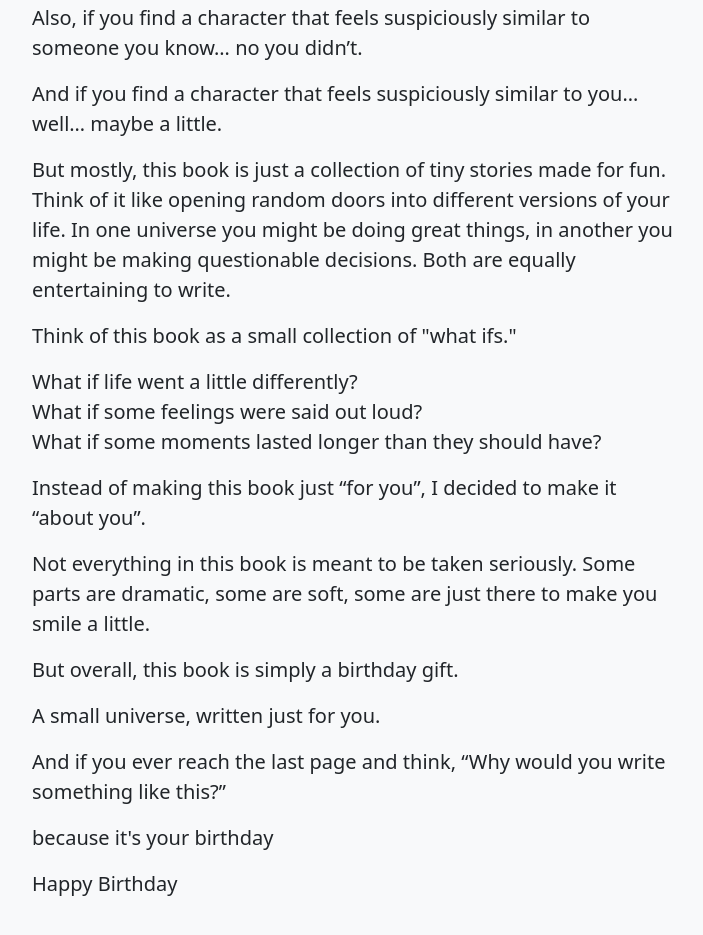
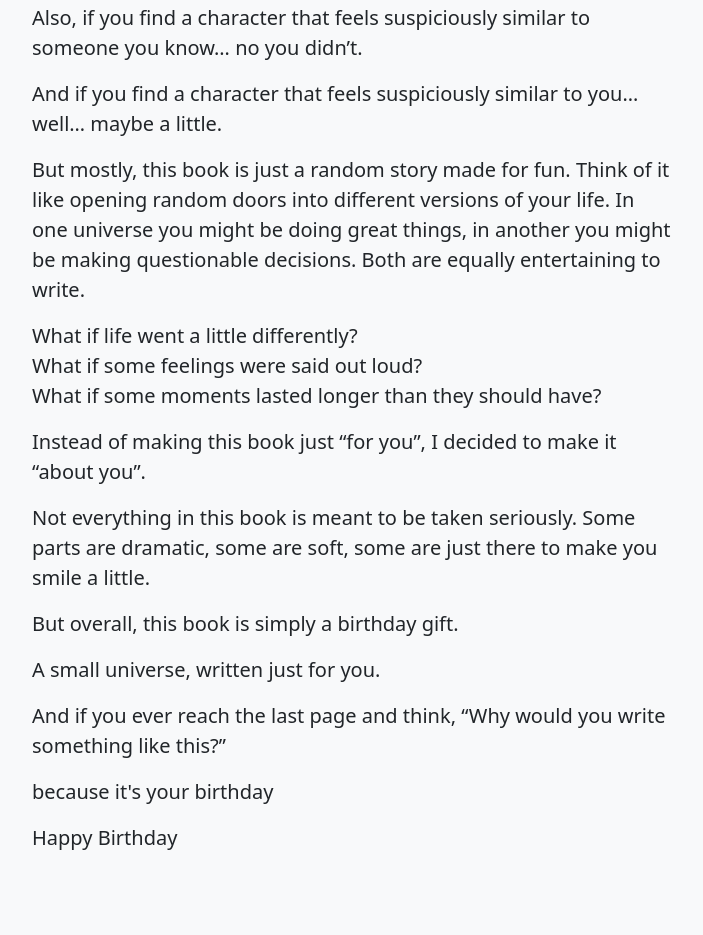
Before and after one commit to Ananda-Adi/Le-Vingt-Deuxieme, a plain HTML site: page index.html in a window 1280 px wide. Shown: the part 749-1684 px from the top of the page, without its empty margins (525-1228 px from the left). Drawn offline with nearby package versions, Linux system fonts and the light colour scheme.

Commit message:
Update index.html

```diff
--- a/index.html
+++ b/index.html
@@ -52,10 +52,7 @@
                     And if you find a character that feels suspiciously similar to you… well… maybe a little.
                 </p>
                 <p class="lead">
-                    But mostly, this book is just a collection of tiny stories made for fun. Think of it like opening random doors into different versions of your life. In one universe you might be doing great things, in another you might be making questionable decisions. Both are equally entertaining to write.
-                </p>
-                <p class="lead">
-                    Think of this book as a small collection of "what ifs."
+                    But mostly, this book is just a random story made for fun. Think of it like opening random doors into different versions of your life. In one universe you might be doing great things, in another you might be making questionable decisions. Both are equally entertaining to write.
                 </p>
                 <p class="lead">
                     What if life went a little differently?<br>
@@ -83,9 +80,6 @@
                 <p class="lead">
                     <b>Happy Birthday</b>
                 </p>
-                <!-- <div class="mt-5">
-                    <a href="tiket.html" class="btn btn-warning btn-lg px-5">Get Your Ticket Here</a>
-                </div> -->
             </div>
         </div>
     </div>
```
